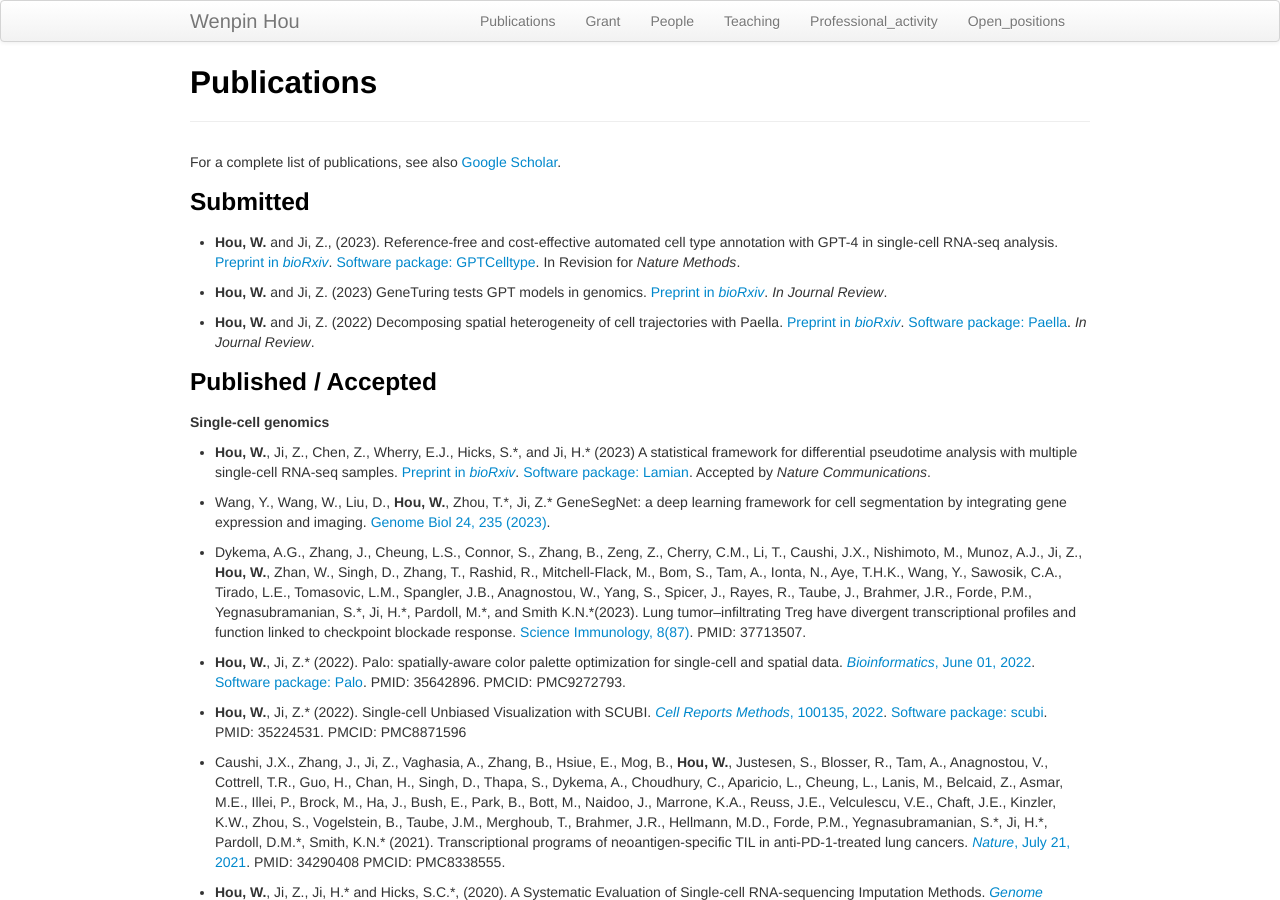
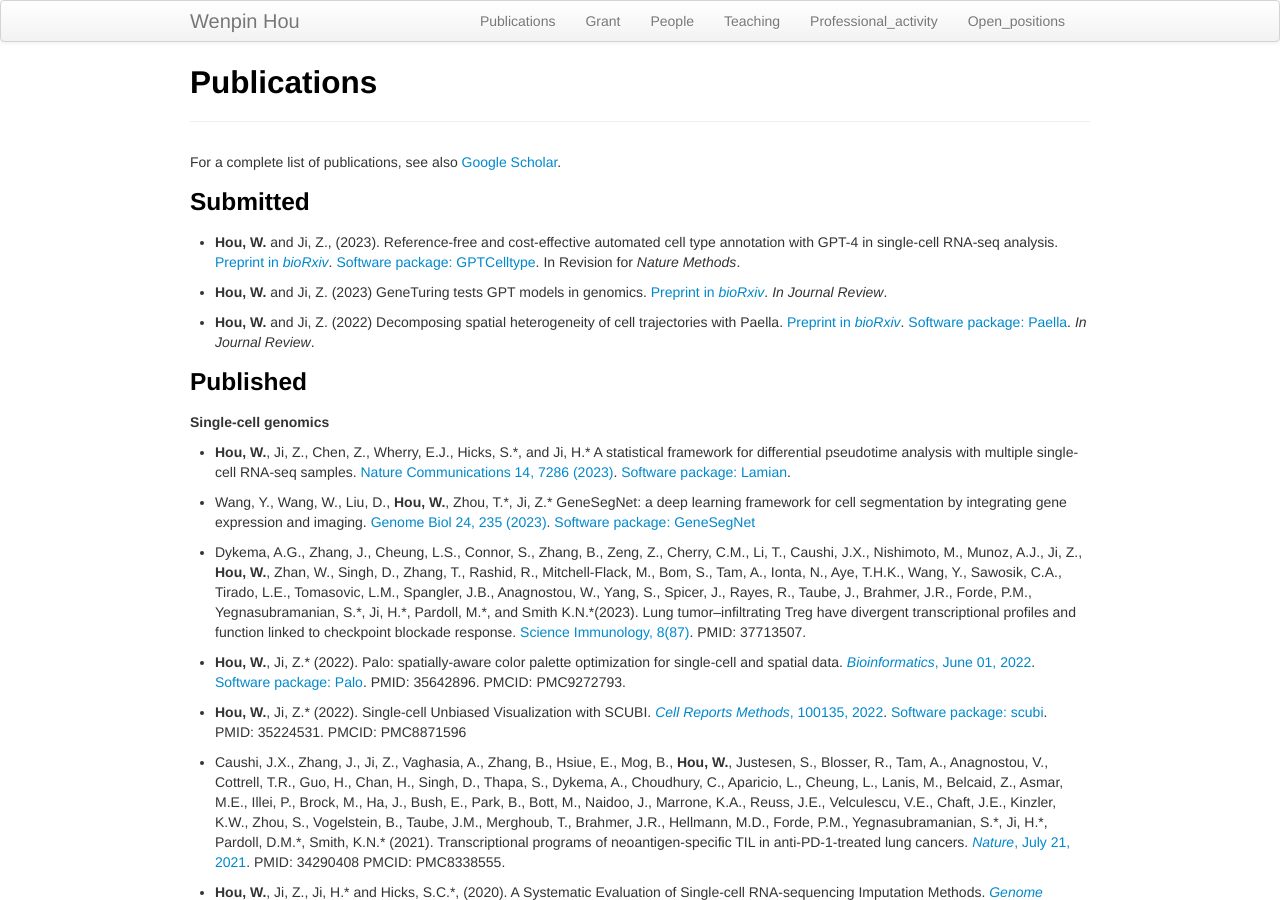
Before and after one commit to Winnie09/Wenpin_Hou, a Jekyll site: the page built from pages/publications.md, in a window 1280 px wide and 900 px high. Built offline with Jekyll 4.4.1, drawn with Linux system fonts in a browser that asks for light colours.

Commit message:
add Lamian publish

```diff
--- a/pages/publications.md
+++ b/pages/publications.md
@@ -17,17 +17,14 @@ For a complete list of publications, see also [Google Scholar](https://scholar.g
 - **Hou, W.** and Ji, Z. (2022) Decomposing spatial heterogeneity of cell trajectories with Paella. [Preprint in *bioRxiv*](https://www.biorxiv.org/content/10.1101/2022.09.05.506682v1). [Software package: Paella](https://github.com/Winnie09/Paella). *In Journal Review*.
 
 
-### Published / Accepted
+### Published
 ##### Single-cell genomics
 
-- **Hou, W.**, Ji, Z., Chen, Z., Wherry, E.J., Hicks, S.\*, and Ji, H.\* (2023) A statistical framework for differential pseudotime analysis with multiple single-cell RNA-seq samples. [Preprint in *bioRxiv*](https://www.biorxiv.org/content/10.1101/2021.07.10.451910v1.full.pdf+html). [Software package: Lamian](https://github.com/Winnie09/Lamian). Accepted by *Nature Communications*.
+- **Hou, W.**, Ji, Z., Chen, Z., Wherry, E.J., Hicks, S.\*, and Ji, H.\* A statistical framework for differential pseudotime analysis with multiple single-cell RNA-seq samples.  [Nature Communications 14, 7286 (2023)](https://www.nature.com/articles/s41467-023-42841-y). [Software package: Lamian](https://github.com/Winnie09/Lamian).
 
-
-- Wang, Y., Wang, W., Liu, D., **Hou, W.**, Zhou, T.\*, Ji, Z.\* GeneSegNet: a deep learning framework for cell segmentation by integrating gene expression and imaging. [Genome Biol 24, 235 (2023)](https://doi.org/10.1186/s13059-023-03054-0).
-
+- Wang, Y., Wang, W., Liu, D., **Hou, W.**, Zhou, T.\*, Ji, Z.\* GeneSegNet: a deep learning framework for cell segmentation by integrating gene expression and imaging. [Genome Biol 24, 235 (2023)](https://doi.org/10.1186/s13059-023-03054-0). [Software package: GeneSegNet](https://github.com/BoomStarcuc/GeneSegNet)
 
 - Dykema, A.G., Zhang, J., Cheung, L.S., Connor, S., Zhang, B., Zeng, Z., Cherry, C.M., Li, T., Caushi, J.X., Nishimoto, M., Munoz, A.J., Ji, Z., **Hou, W.**, Zhan, W., Singh, D., Zhang, T., Rashid, R., Mitchell-Flack, M., Bom, S., Tam, A., Ionta, N., Aye, T.H.K., Wang, Y., Sawosik, C.A., Tirado, L.E., Tomasovic, L.M., Spangler, J.B., Anagnostou, W., Yang, S., Spicer, J., Rayes, R., Taube, J., Brahmer, J.R., Forde, P.M., Yegnasubramanian, S.\*, Ji, H.\*, Pardoll, M.\*, and Smith K.N.\*(2023). Lung tumor–infiltrating Treg have divergent transcriptional profiles and function linked to checkpoint blockade response. [Science Immunology, 8(87)](https://www.science.org/doi/10.1126/sciimmunol.adg1487). PMID: 37713507.
-
 
 - **Hou, W.**, Ji, Z.\* (2022). Palo: spatially-aware color palette optimization for single-cell and spatial data. [*Bioinformatics*, June 01, 2022](https://doi.org/10.1093/bioinformatics/btac368). [Software package: Palo](https://winnie09.github.io/Wenpin_Hou/pages/Palo.html). PMID: 35642896. PMCID: PMC9272793.
 
```
